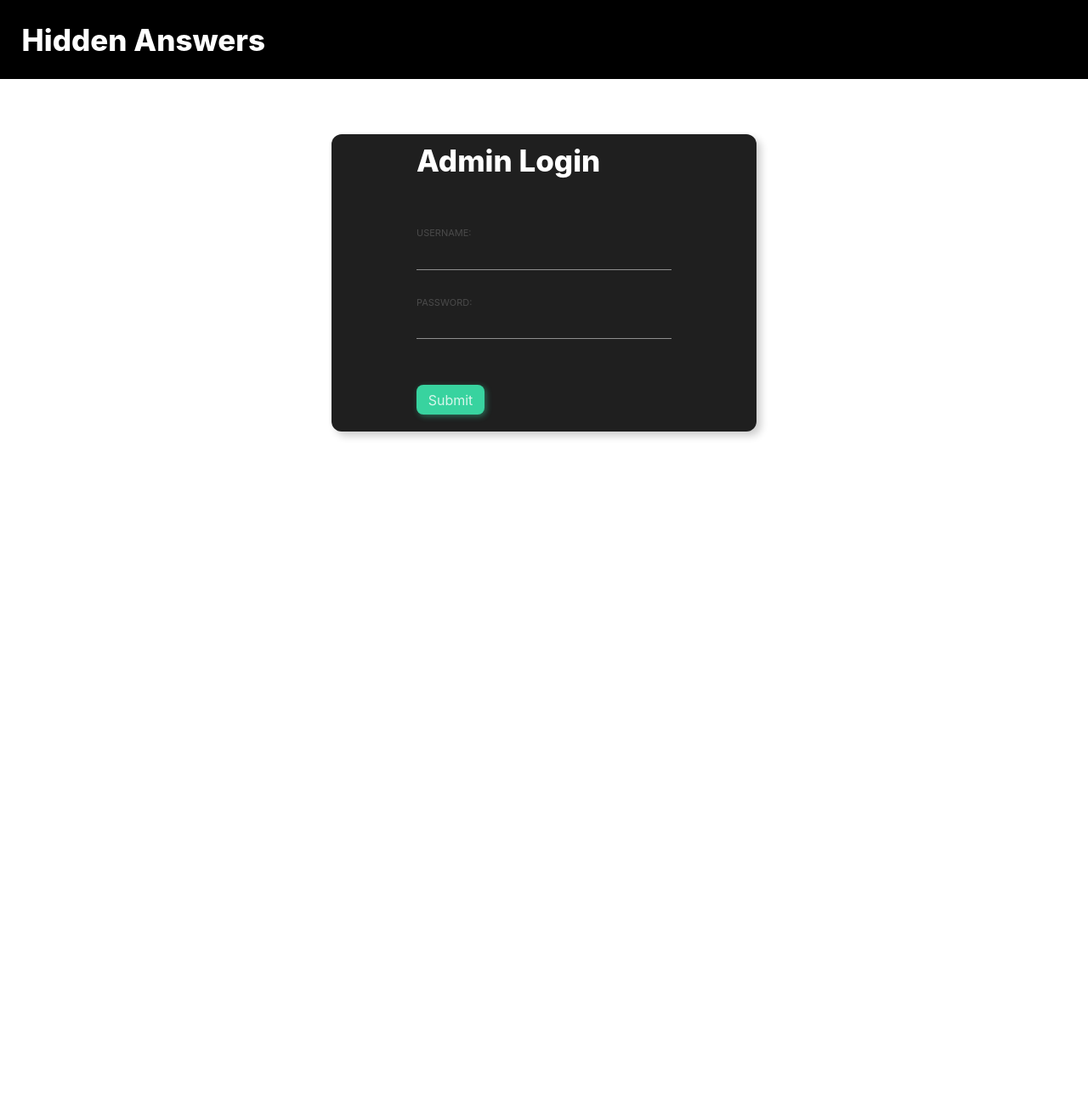
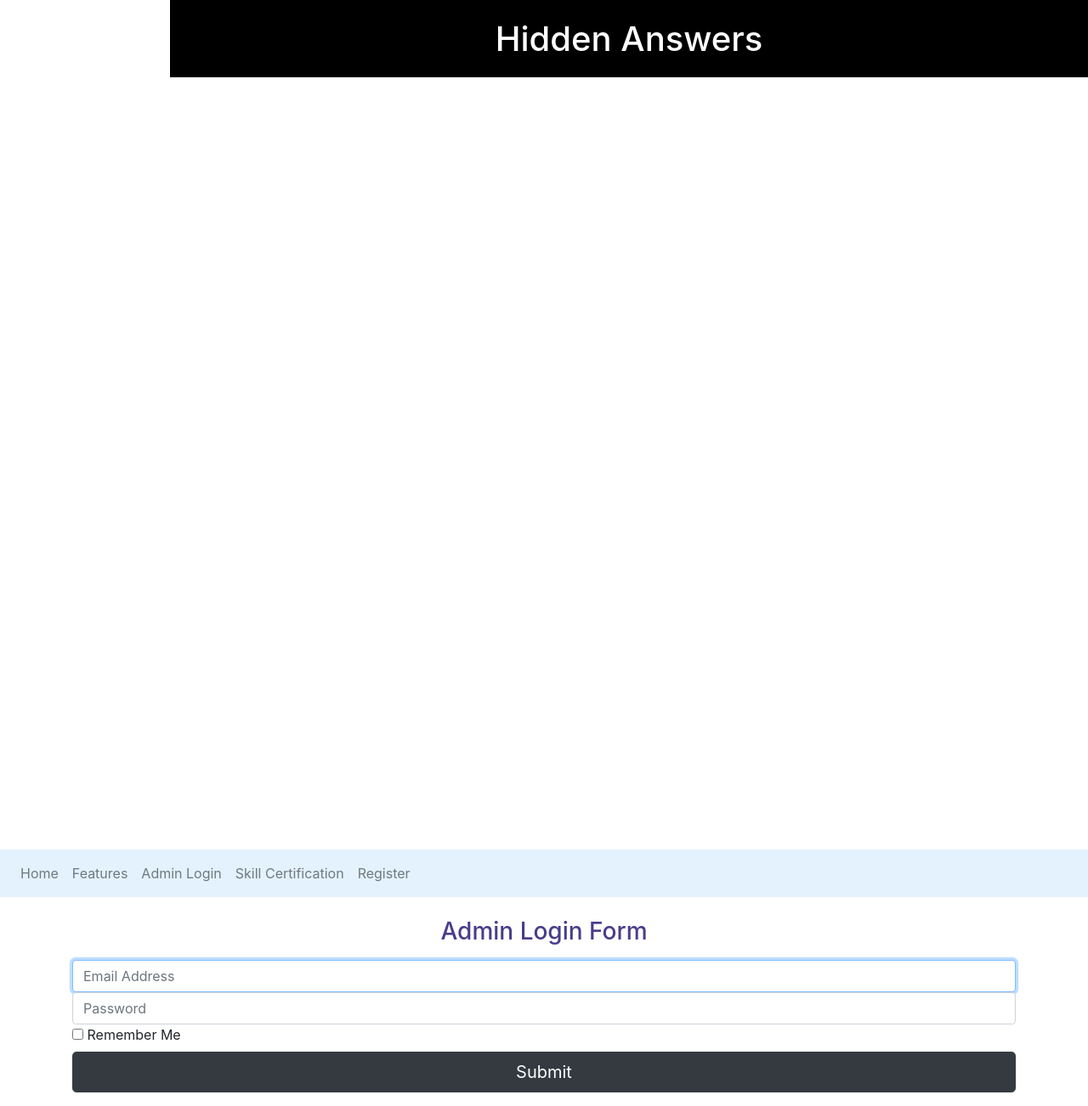
Before and after one commit to varuniherle/Anti-cheat-Online-test, a PHP site: page /admin.php in a window 1280 px wide. Shown: the whole page at 85% size. Before the commit the page ends 516 px from the top, so only its background shows below. Run offline with PHP 8.4, Linux system fonts and the light colour scheme; some libraries are stand-ins or nearby versions.

Commit message:
Update admin.php

```diff
--- a/mini-project/admin.php
+++ b/mini-project/admin.php
@@ -1,34 +1,83 @@
 <html>
+
 <head>
-<title>Admin Login</title>
-<link rel="stylesheet" type="text/css" href="css/bootstrap.css">
-<link rel="stylesheet" type="text/css" href="css/admin_login.css">
-<link rel="stylesheet" type="text/css" href="css/common.css">
+
+  <meta charset="UTF-8">
+  <meta name="viewport" content="width=device-width, initial-scale=1.0">
+  <title>Hidden Answers - Admin Login</title>
+  <link rel="stylesheet" href="https://cdnjs.cloudflare.com/ajax/libs/font-awesome/4.7.0/css/font-awesome.min.css">
+  <link rel="stylesheet" type="text/css" href="css/index.css">
+  <link rel="stylesheet" type="text/css" href="css/common.css">
+  <link rel="stylesheet" type="text/css" href="css/admin.css">
+  <script src='https://kit.fontawesome.com/a076d05399.js'></script>
+
+  <link rel="stylesheet" href="https://maxcdn.bootstrapcdn.com/bootstrap/4.5.2/css/bootstrap.min.css">
+  <script src="https://ajax.googleapis.com/ajax/libs/jquery/3.5.1/jquery.min.js"></script>
+  <script src="https://cdnjs.cloudflare.com/ajax/libs/popper.js/1.16.0/umd/popper.min.js"></script>
+  <script src="https://maxcdn.bootstrapcdn.com/bootstrap/4.5.2/js/bootstrap.min.js"></script>
 </head>
+
 <body>
-<h1 class = "main">Hidden Answers</h1>
-<div class="flex-container">
-  <div class="content-container">
-    <div class="form-container">
-      <form action="" method = "post">
-        <h1>
-          Admin Login
-        </h1>
-        <br>
-        <br>
-        <span class="subtitle">USERNAME:</span>
-        <br>
-        <input  name="user">
-        <br>
-        <span class="subtitle">PASSWORD:</span>
-        <br>
-        <input type="password" name="pass">
-        <br><br>
-        <input type="submit" name = "submit" class="submit-btn">
+
+  <div class="content">
+    <h1 class="main" style="text-align: center;">Hidden Answers</h1>
+  </div>
+
+  <nav class="navbar navbar-expand-sm  navbar-light sticky-top" style="background-color: #e3f2fd;">
+
+
+    <button class="navbar-toggler" type="button" data-toggle="collapse" data-target="#collapsibleNavbar">
+      <span class="navbar-toggler-icon"></span>
+    </button>
+
+    <div class="collapse navbar-collapse" id="collapsibleNavbar">
+      <ul class="navbar-nav ">
+        <li class="nav-item">
+          <a class="nav-link" href="index.html">Home</a>
+        </li>
+        <li class="nav-item">
+          <a class="nav-link" href="features.html">Features</a>
+        </li>
+        <li class="nav-item">
+          <a class="nav-link" href="admin.php">Admin Login</a>
+        </li>
+        <li class="nav-item">
+          <a class="nav-link" href="skills.php">Skill Certification</a>
+        </li>
+        <li class="nav-item">
+          <a href="register.php" class="nav-link">Register</a>
+        </li>
+      </ul>
+    </div>
+  </nav>
+
+  <div class="wrapper" id='demo1'>
+    <div class="container mt-4">
+      <form action="" class="form-signin" method="post">
+        <h3 class="form-heading text-center" >
+         <p style=" color: darkslateblue;"> Admin Login Form </p>
+        </h3>
+        <input  class="form-control" name="user" placeholder="Email Address" required="" autofocus="" />
+
+        <input type="password" class="form-control" name="pass" placeholder="Password" required="" autofocus="" />
+
+        <label class="checkbox" for="">
+          <input type="checkbox" value="remember-me" id="rememberMe" name="rememberMe">
+          Remember Me
+        </label>
+        <input type="submit" name="submit" class="btn btn-lg btn-dark btn-block">
+        <!-- <button >
+          Login
+        </button> -->
       </form>
     </div>
   </div>
-</div>
+
+
+
+</body>
+
+</html>
 <?php session_start(); ?>
 <?php
 include 'database.php';
@@ -51,6 +100,3 @@ else{
 
 }
 ?>
-</body>
-
-</html>
```
